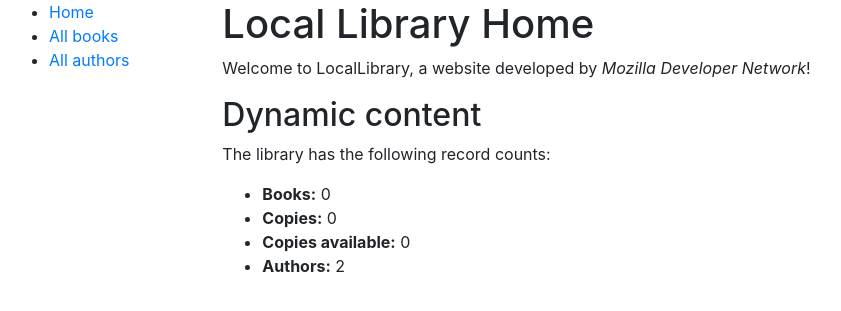
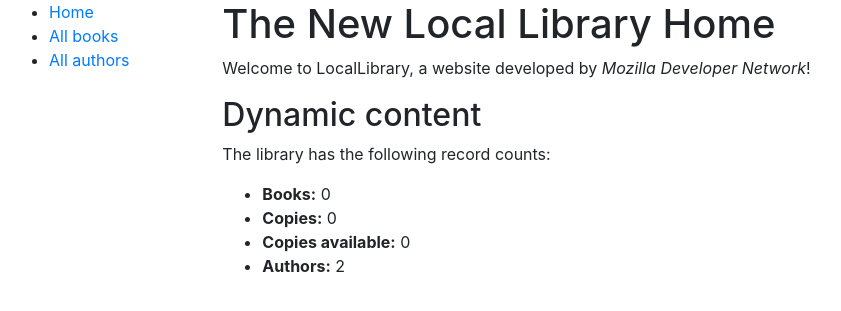
Before and after one commit to tonytit/mysite, a Django app: page /catalog/ in a window 1280 px wide. Shown: the top 311 px of the page, without its empty margins (6-847 px from the left). Run offline with Django 3.2, Linux system fonts and the light colour scheme; data comes from the database, SQL or seed files in the repository; data that the repository does not hold is empty; some libraries are stand-ins or nearby versions.

Commit message:
Django Tutorial Part 5: Creating our home page

```diff
--- a/locallibrary/catalog/templates/index.html
+++ b/locallibrary/catalog/templates/index.html
@@ -1,7 +1,7 @@
 {% extends "base_generic.html" %}
 
 {% block content %}
-  <h1>Local Library Home</h1>
+  <h1>The New Local Library Home</h1>
   <p>Welcome to LocalLibrary, a website developed by <em>Mozilla Developer Network</em>!</p>
   <h2>Dynamic content</h2>
   <p>The library has the following record counts:</p>
```
